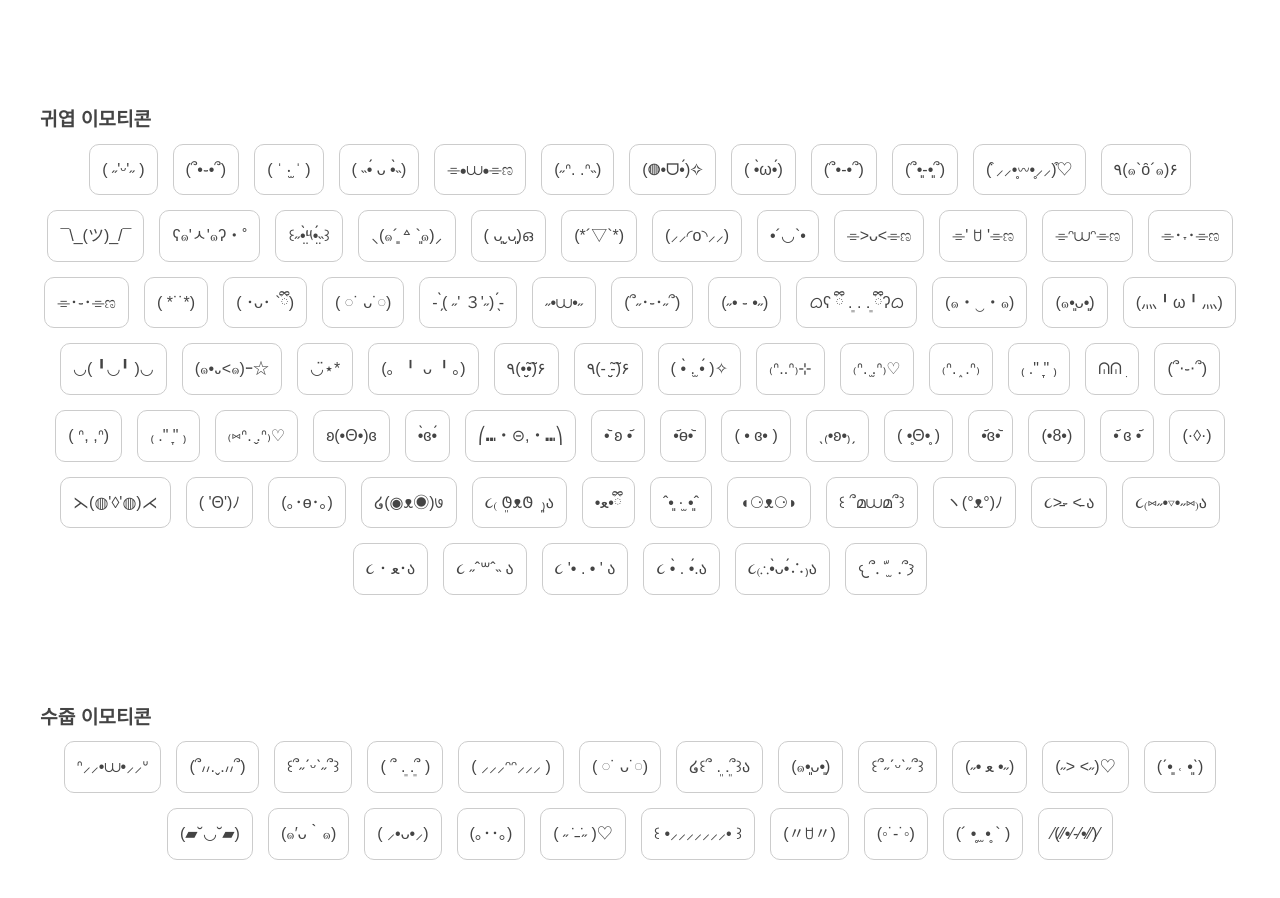
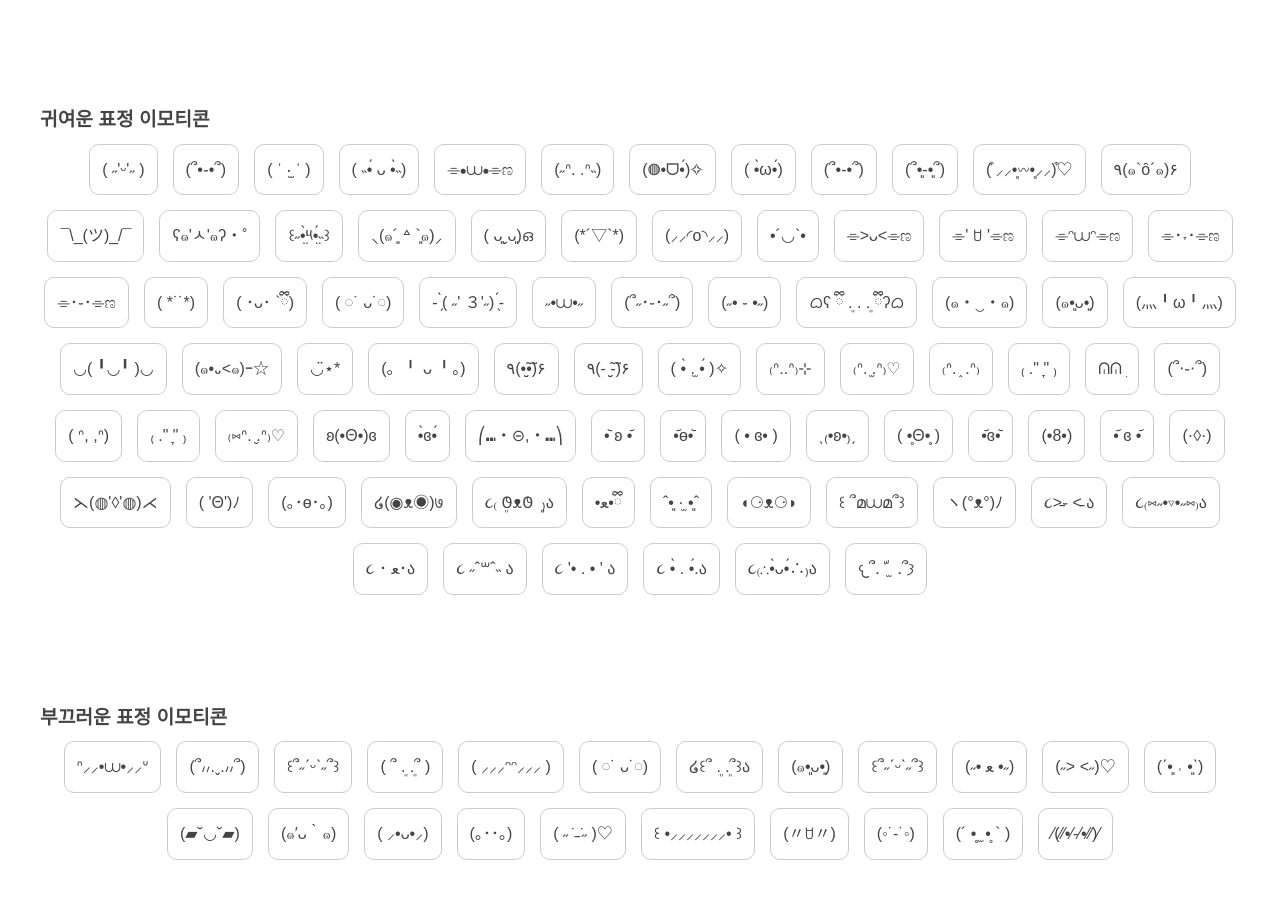
Before and after one commit to mooryq/nanaticon, a plain HTML site: page index.html in a window 1280 px wide. Shown: the part 384-1282 px from the top of the page. Drawn offline with Linux system fonts and the light colour scheme.

Commit message:
테스트

```diff
--- a/index.html
+++ b/index.html
@@ -104,7 +104,7 @@
     </section>
 
     <section id="cute">
-      <h2>귀엽 이모티콘</h2>
+      <h2>귀여운 표정 이모티콘</h2>
       <div class="emoji-list">
         <div class="emoji">( ˶'ᵕ'˶ )</div>
         <div class="emoji">(՞•֊•՞)</div>
@@ -192,7 +192,7 @@
     </section>
 
     <section id="shy">
-      <h2>수줍 이모티콘</h2>
+      <h2>부끄러운 표정 이모티콘</h2>
         <div class="emoji-list">
           <div class="emoji">ᐢ⸝⸝•⩊•⸝⸝ᐡ</div>
           <div class="emoji">(՞៸៸.ˬ.៸៸՞)</div>
```
